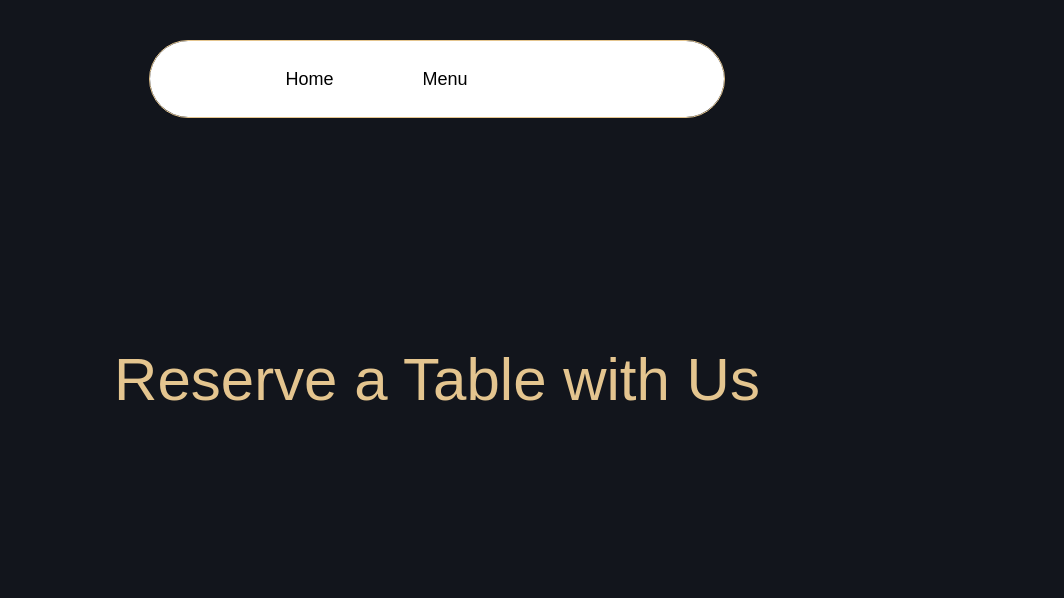
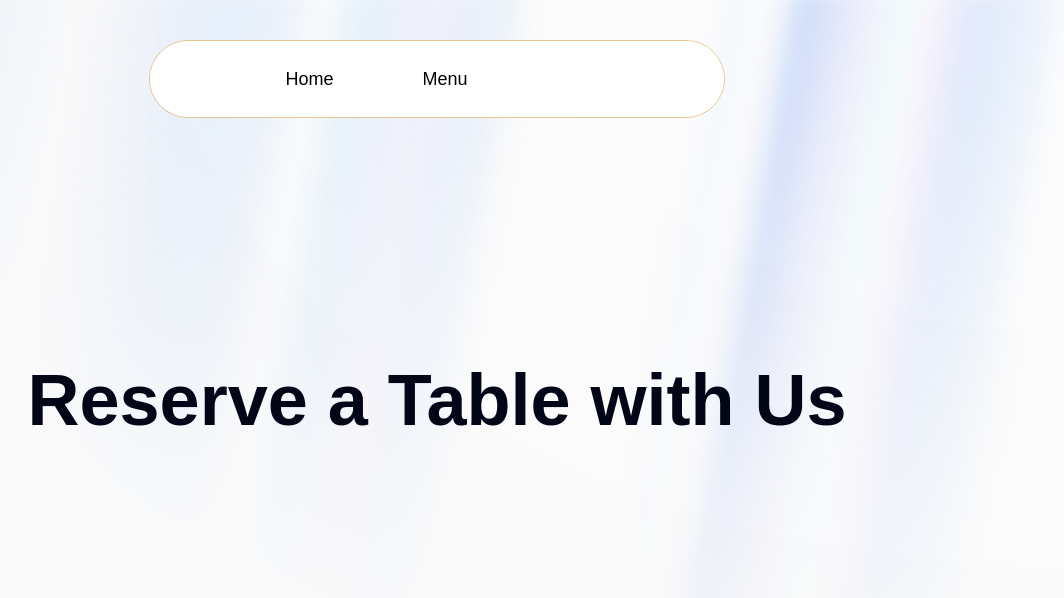
Before and after one commit to dkwon1223/mizu-izakaya, a Next.js app: page /reservations in a window 1280 px wide. Shown: the top 598 px of the page, without its empty margins (203-1267 px from the left). Built offline with nearby package versions, Linux system fonts and the light colour scheme; a web font is replaced by a local one.

Commit message:
Revise styling of reservation page

```diff
--- a/app/reservations/page.tsx
+++ b/app/reservations/page.tsx
@@ -1,11 +1,27 @@
-import React from 'react'
+"use client";
+import React from "react";
+import { motion } from "framer-motion";
+import { AuroraBackground } from "../../components/ui/aurora-background";
 
 const Reservations = () => {
   return (
-    <section className='flex flex-col justify-center items-center bg-dark h-screen w-screen'>
-      <h1 className="text-5xl lg:text-6xl sm:text-2xl font-fancy text-gold mb-10">Reserve a Table with Us</h1>
-    </section>
-  )
-}
+    <AuroraBackground>
+      <motion.div
+        initial={{ opacity: 0.0, y: 40 }}
+        whileInView={{ opacity: 1, y: 0 }}
+        transition={{
+          delay: 0.3,
+          duration: 0.8,
+          ease: "easeInOut",
+        }}
+        className="relative flex flex-col gap-4 items-center justify-center px-4"
+      >
+        <div className="text-3xl md:text-7xl font-bold dark:text-white text-center font-fancy">
+          Reserve a Table with Us
+        </div>
+      </motion.div>
+    </AuroraBackground>
+  );
+};
 
-export default Reservations
+export default Reservations;
--- a/components/NavBar.tsx
+++ b/components/NavBar.tsx
@@ -16,6 +16,7 @@ function NavBar({ className }: { className?: string }) {
       <Menu setActive={setActive}>
         <MenuItem setActive={setActive} active={active} item="Home">
           <div className="flex flex-col space-y-4 text-sm">
+            <HoveredLink href="/">Mizu</HoveredLink>
             <HoveredLink href="/#about">About</HoveredLink>
           </div>
         </MenuItem>
--- /dev/null
+++ b/components/ui/aurora-background.tsx
@@ -0,0 +1,54 @@
+"use client";
+import { cn } from "@/utils/cn";
+import React, { ReactNode } from "react";
+
+interface AuroraBackgroundProps extends React.HTMLProps<HTMLDivElement> {
+  children: ReactNode;
+  showRadialGradient?: boolean;
+}
+
+export const AuroraBackground = ({
+  className,
+  children,
+  showRadialGradient = true,
+  ...props
+}: AuroraBackgroundProps) => {
+  return (
+    <main>
+      <div
+        className={cn(
+          "relative flex flex-col  h-[100vh] items-center justify-center bg-zinc-50 dark:bg-zinc-900  text-slate-950 transition-bg",
+          className
+        )}
+        {...props}
+      >
+        <div className="absolute inset-0 overflow-hidden">
+          <div
+            //   I'm sorry but this is what peak developer performance looks like // trigger warning
+            className={cn(
+              `
+            [--white-gradient:repeating-linear-gradient(100deg,var(--white)_0%,var(--white)_7%,var(--transparent)_10%,var(--transparent)_12%,var(--white)_16%)]
+            [--dark-gradient:repeating-linear-gradient(100deg,var(--black)_0%,var(--black)_7%,var(--transparent)_10%,var(--transparent)_12%,var(--black)_16%)]
+            [--aurora:repeating-linear-gradient(100deg,var(--blue-500)_10%,var(--indigo-300)_15%,var(--blue-300)_20%,var(--violet-200)_25%,var(--blue-400)_30%)]
+            [background-image:var(--white-gradient),var(--aurora)]
+            dark:[background-image:var(--dark-gradient),var(--aurora)]
+            [background-size:300%,_200%]
+            [background-position:50%_50%,50%_50%]
+            filter blur-[10px] invert dark:invert-0
+            after:content-[""] after:absolute after:inset-0 after:[background-image:var(--white-gradient),var(--aurora)]
+            after:dark:[background-image:var(--dark-gradient),var(--aurora)]
+            after:[background-size:200%,_100%]
+            after:animate-aurora after:[background-attachment:fixed] after:mix-blend-difference
+            pointer-events-none
+            absolute -inset-[10px] opacity-50 will-change-transform`,
+
+              showRadialGradient &&
+                `[mask-image:radial-gradient(ellipse_at_100%_0%,black_10%,var(--transparent)_70%)]`
+            )}
+          ></div>
+        </div>
+        {children}
+      </div>
+    </main>
+  );
+};
--- a/tailwind.config.ts
+++ b/tailwind.config.ts
@@ -27,6 +27,19 @@ const config: Config = {
       },
       colors: {
         gold: "#E4C58F"
+      },
+      animation: {
+        aurora: "aurora 60s linear infinite",
+      },
+      keyframes: {
+        aurora: {
+          from: {
+            backgroundPosition: "50% 50%, 50% 50%",
+          },
+          to: {
+            backgroundPosition: "350% 50%, 350% 50%",
+          },
+        },
       }
     },
   },
```
